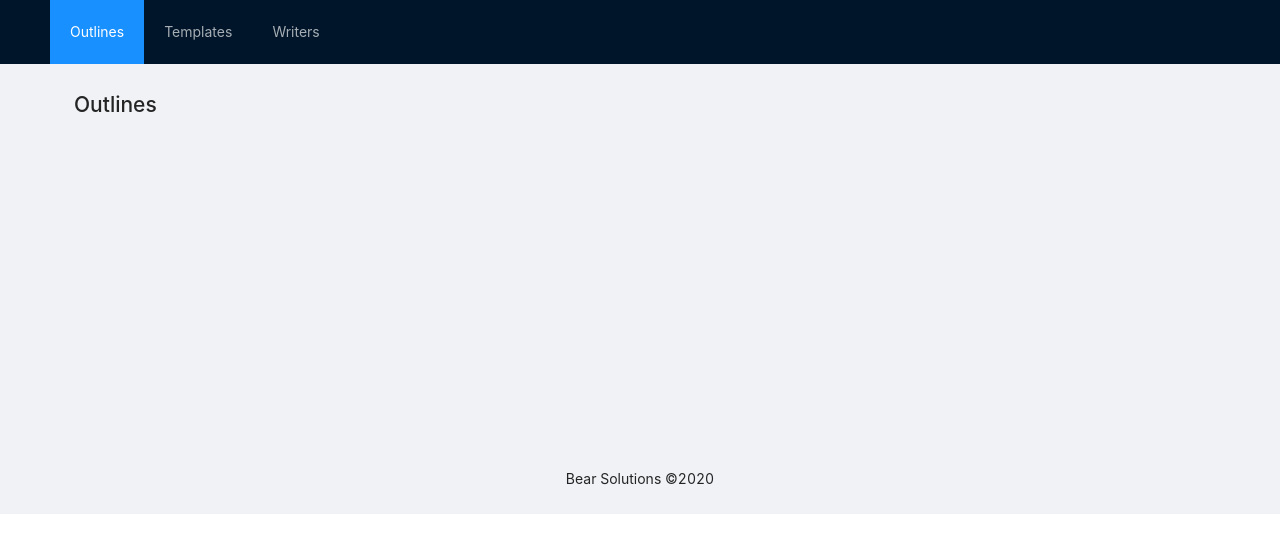
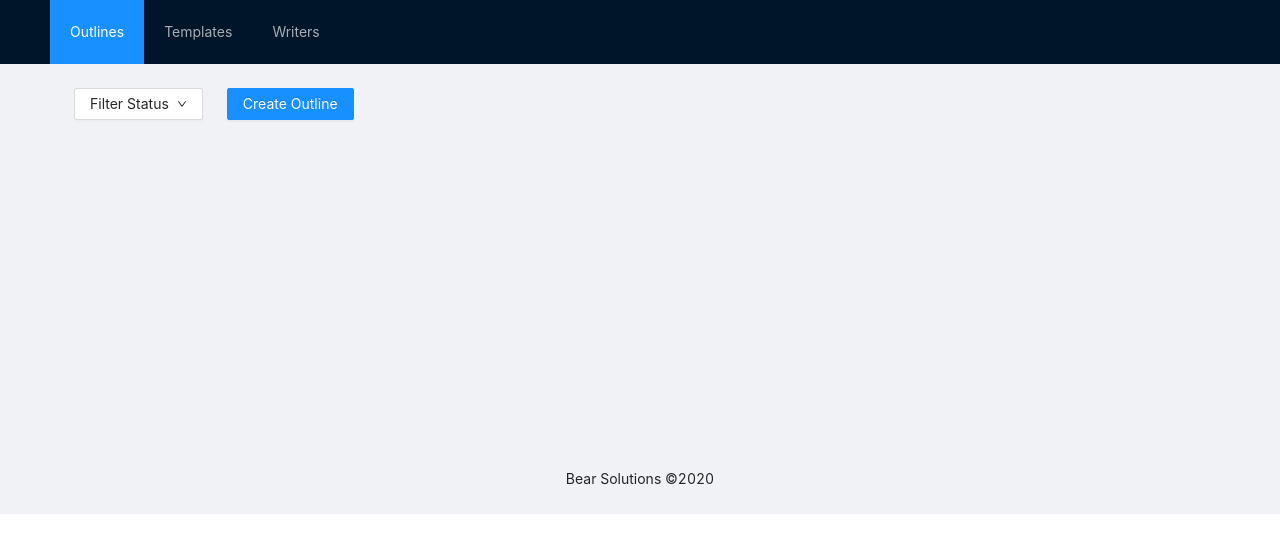
Before and after one commit to Runebjo/Outsourcer, a React (Create React App) app: page / in a window 1280 px wide. Shown: the top 552 px of the page. Built offline with nearby package versions, Linux system fonts and the light colour scheme.

Commit message:
started with outline

```diff
--- a/src/components/outlines..js
+++ b/src/components/outlines..js
@@ -1,9 +1,40 @@
-import React from 'react'
+import React from 'react';
+import { Dropdown, Button, Menu, Space } from 'antd';
+import { DownOutlined } from '@ant-design/icons';
 
 export const Outlines = () => {
+
+    function handleMenuClick() {
+        console.log("click");
+    }
+
+    const menu = (
+        <Menu onClick={handleMenuClick}>
+            <Menu.Item key="1">
+                Unwritten
+          </Menu.Item>
+            <Menu.Item key="2">
+                Waiting Response
+          </Menu.Item>
+            <Menu.Item key="3">
+                In Progress
+          </Menu.Item>
+            <Menu.Item key="4">
+                Published
+          </Menu.Item>
+        </Menu>
+    );
+
     return (
         <div>
-            <h1>Outlines</h1>
+            <Space size="large">
+                <Dropdown overlay={menu}>
+                    <Button>
+                        Filter Status <DownOutlined />
+                    </Button>
+                </Dropdown>
+                <Button type="primary">Create Outline</Button>
+            </Space>
         </div>
     )
 }
--- a/src/index.js
+++ b/src/index.js
@@ -4,8 +4,6 @@ import './index.css';
 import App from './App';
 
 ReactDOM.render(
-  <React.StrictMode>
-    <App />
-  </React.StrictMode>,
+  <App />,
   document.getElementById('root')
 );
```
